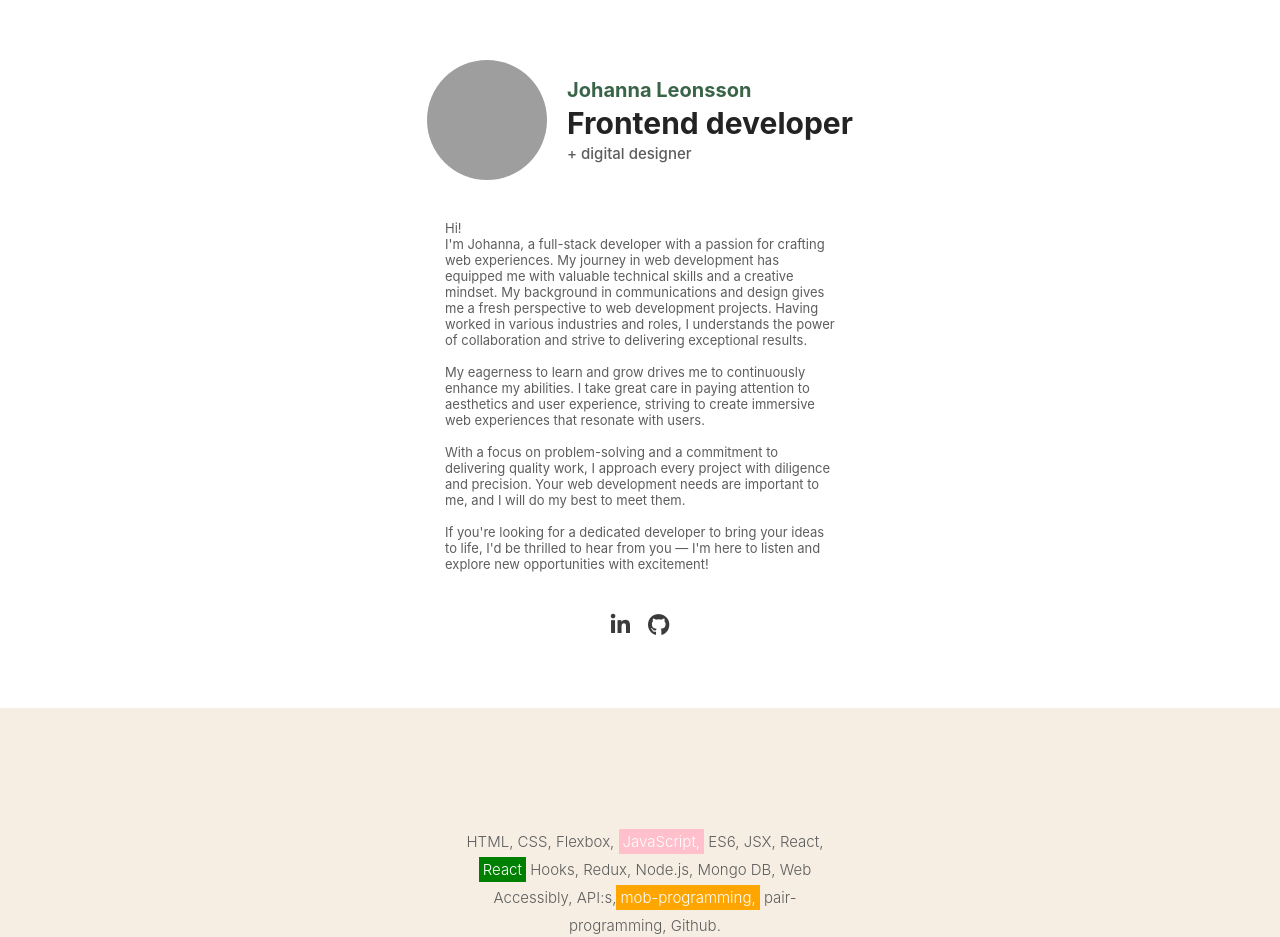
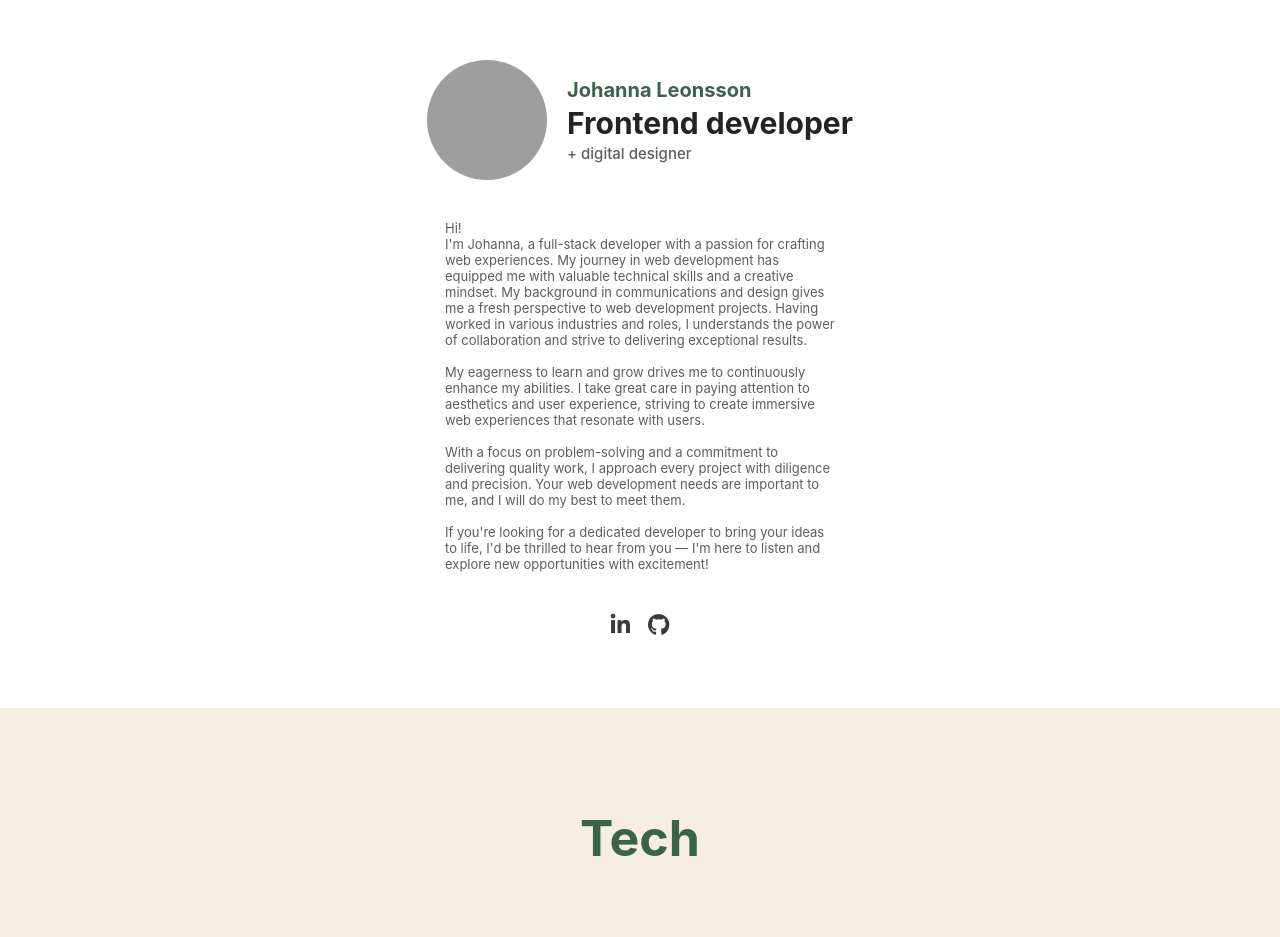
Before and after one commit to JohLeo/Portfolio, a React (Create React App) app: page / in a window 1280 px wide. Shown: the top 937 px of the page. Built offline with nearby package versions, Linux system fonts and the light colour scheme; grey boxes are pictures that could not be loaded.

Commit message:
added headers on skills and tech

```diff
--- a/src/components/Personal/Footer.js
+++ b/src/components/Personal/Footer.js
@@ -6,7 +6,7 @@ import { ProfileContainer, ProfileImgText, ProfileText, Mail, Phone, IconsContai
 export const Footer = () => {
   return (
     <ProfileContainer>
-      <Header color="var(--blueHead)">
+      <Header color="var(--greenHead)">
         Lets connect!
       </Header>
 
--- a/src/components/skills.js
+++ b/src/components/skills.js
@@ -1,12 +1,23 @@
 import React from 'react';
 import styled from 'styled-components/macro';
+import { Header } from './lib/recomp'
+
+export const HeadContainerSkill = styled.div`
+display: flex;
+flex-direction: column;
+align-items: center;
+text-align: center;
+background: var(--skills);
+padding: 100px 0 0;
+`
 
 export const ContainerSkills = styled.div`
     display: flex;
     flex-wrap: wrap;
     background: var(--skills);
-    padding: 50px;
+    padding: 20px 0 50px;
 `
+
 export const SkillList = styled.dl`
     text-align: center;
     line-height: 25px;
@@ -52,6 +63,12 @@ export const Item = styled.dd`
 
 export const Skills = () => {
   return (
+    <>
+      <HeadContainerSkill>
+        <Header color="var(--blueHead)">
+        Tech
+        </Header>
+      </HeadContainerSkill>
       <ContainerSkills>
         <SkillList>
           <SkillCode>Code</SkillCode>
@@ -90,5 +107,6 @@ export const Skills = () => {
           <Item>Typescript</Item>
         </SkillList>
       </ContainerSkills>
+    </>
   )
 }
--- a/src/components/tech.js
+++ b/src/components/tech.js
@@ -1,5 +1,6 @@
 import React from 'react';
 import styled from 'styled-components/macro';
+import { Header } from './lib/recomp';
 
 export const Container = styled.div`
 display: flex;
@@ -38,6 +39,9 @@ export const TagMob = styled.span`
 export const TechStack = () => {
   return (
     <Container>
+      <Header color="var(--greenHead)">
+        Tech
+      </Header>
       <TechText>
         HTML, CSS, Flexbox, <TagJs>JavaScript,</TagJs> ES6,
         JSX, React, <TagReact>React</TagReact> Hooks, Redux,
--- a/src/index.css
+++ b/src/index.css
@@ -11,7 +11,7 @@ body {
   --background: #fff;
   --tech: #F6EEE3;
   --mywords: #FFCCC6;
-  --skills: #FFFEEC;
+  --skills: #fdfcdd;
 
   --greenHead: #3A6447;
   --blueHead: #AEB4F4;
@@ -31,7 +31,7 @@ body {
   --demoBtn: #3A6447;
   --codeBtn: #6DB486;
   --readBtn: #EDFF8B;
-  --defaultBtn: #FFFEEC;
+  --defaultBtn: #95958d;
   }
 
 code {
```
Lines whose indentation alone changed are shown as unchanged.
